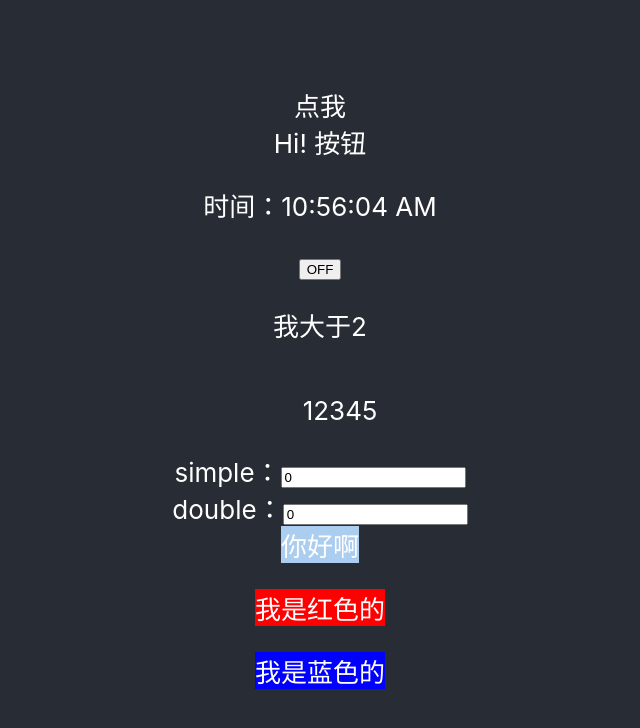
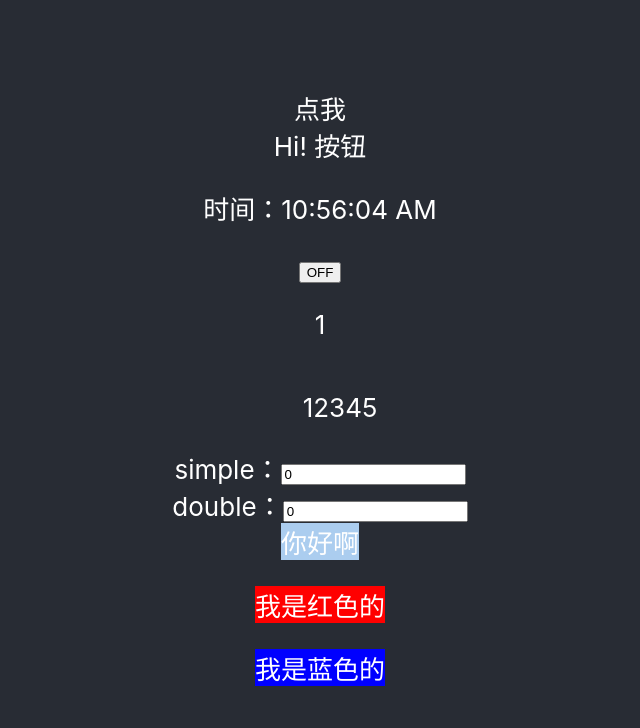
Before and after one commit to phojz/rt, a React (Create React App) app: page / in a window 1280 px wide. Shown: the top 728 px of the page, without its empty margins (320-960 px from the left). Built offline with nearby package versions, Linux system fonts and the light colour scheme.

Commit message:
setState异步

```diff
--- a/src/App.js
+++ b/src/App.js
@@ -17,11 +17,20 @@ class Clock extends React.Component {
   state = {
     date: new Date(),
     isOn: false,
-    val: 2
+    val: 0
   }
 
   // 挂载
   componentDidMount() {
+    this.setState({
+      val: this.state.val + 1
+    })
+    console.log(this.state.val)
+    this.setState({
+      val: this.state.val + 1
+    })
+    console.log(this.state.val)
+    // 两次打印都是0，因为setState是异步的
     this.timer = setInterval(() => {
       this.tick()
     }, 1000);
@@ -50,6 +59,7 @@ class Clock extends React.Component {
         <button onClick={this.handleClick}>
           {this.state.isOn ? 'ON' : 'OFF'}
         </button>
+        <p>{this.state.val}</p>
         {
           this.state.val >= 2 &&
           <p>我大于2</p>
```
